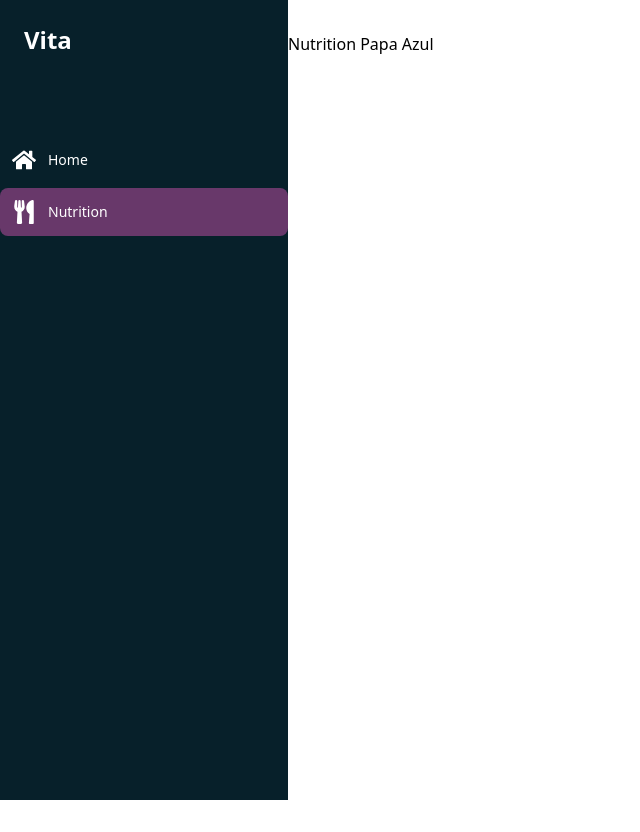
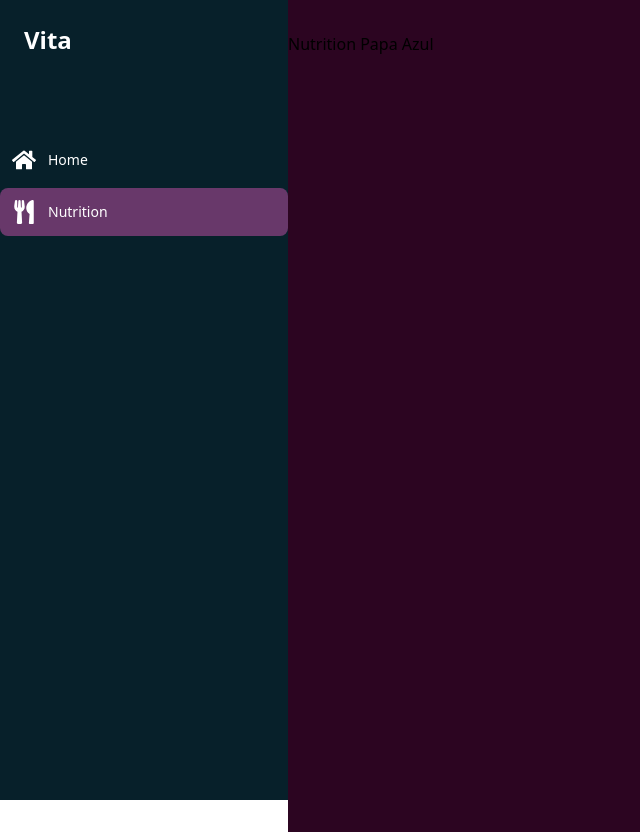
Before and after one commit to wizelineacademy/itesm-socioformador-feb-jun-2024-vita, a Next.js app in the folder vita/: page /nutrition in a window 1280 px wide. Shown: the whole page, without its empty margins (0-640 px from the left). Before the commit the page ends 800 px from the top, so only its background shows below. Built offline with nearby package versions, Linux system fonts and the light colour scheme.

Commit message:
Hotfix: Sidebar
Fixed the color problem at the top of the page

```diff
--- a/vita/app/(main)/nutrition/page.tsx
+++ b/vita/app/(main)/nutrition/page.tsx
@@ -6,7 +6,7 @@ import React, { useState } from "react";
 
 const Nutrition= () => {
   return (
-    <div >
+    <div className="h-screen bg-nutrition-background flex flex-col">
       Nutrition Papa Azul
     </div>
   );
--- a/vita/app/components/(routes)/MobileSidebar.tsx
+++ b/vita/app/components/(routes)/MobileSidebar.tsx
@@ -1,14 +1,42 @@
-import { SheetContent, SheetTrigger , Sheet} from "@/components/ui/sheet";
-import {ButtonNav} from "../ButtonNav";
-import { Menu} from "lucide-react"
-import SidebarInfo from "./SidebarInfo";
+"use client"
+import React from 'react';
+import { SheetContent, SheetTrigger, Sheet } from '@/components/ui/sheet';
+import { ButtonNav } from '../ButtonNav';
+import { Menu } from 'lucide-react';
+import SidebarInfo from './SidebarInfo';
+import { usePathname } from 'next/navigation';
 
 const MobileSidebar = () => {
+    const pathname = usePathname();
+
+    const routes = [
+        {
+            label: 'Home',
+            href: '/home',
+            backgroundColor: 'bg-white',
+            buttonColor: 'text-black',
+        },
+        {
+            label: 'Nutrition',
+            href: '/nutrition',
+            backgroundColor: 'bg-nutrition-background',
+            buttonColor: 'text-white',
+        },
+    ];
+
+    console.log(pathname);
+    const currentRoute = routes.find((route) => route.href === pathname) || {
+        label: '',
+        href: '',
+        backgroundColor: 'bg-white', // Valor predeterminado en caso de que la ruta no coincida
+        buttonColor: 'text-black', // Valor predeterminado en caso de que la ruta no coincida
+    };
+
     return (
-    <div className="flex items-center p-4">
+        <div className={`flex items-center p-4 ${currentRoute.backgroundColor}`}>
             <Sheet>
                 <SheetTrigger>
-                <ButtonNav variant="ghost" size="icon" className="md:hidden">
+                    <ButtonNav variant="ghost" size="icon" className={`md:hidden ${currentRoute.buttonColor}`}>
                         <Menu />
                     </ButtonNav>
                 </SheetTrigger>
--- a/vita/tailwind.config.ts
+++ b/vita/tailwind.config.ts
@@ -14,6 +14,7 @@ const config = {
     extend: {
       backgroundImage: () => ({
         'gradient-custom': 'linear-gradient(229deg, rgba(255, 175, 175, 0.20) 19.95%, rgba(0, 0, 0, 0.04) 73.36%), linear-gradient(5deg, #346784 -16.61%, #062537 55.88%, #041B28 128.37%, #041B28 128.37%)',
+
       }),
 
       colors: {
@@ -23,6 +24,7 @@ const config = {
         'side-color': '#07202A',
         'home-color': '#122848',
         'nutrition-color': '#DA56B575',
+        'nutrition-background':'#2C0521',
         border: "hsl(var(--border))",
         input: "hsl(var(--input))",
 
```
Lines whose indentation alone changed are shown as unchanged.
